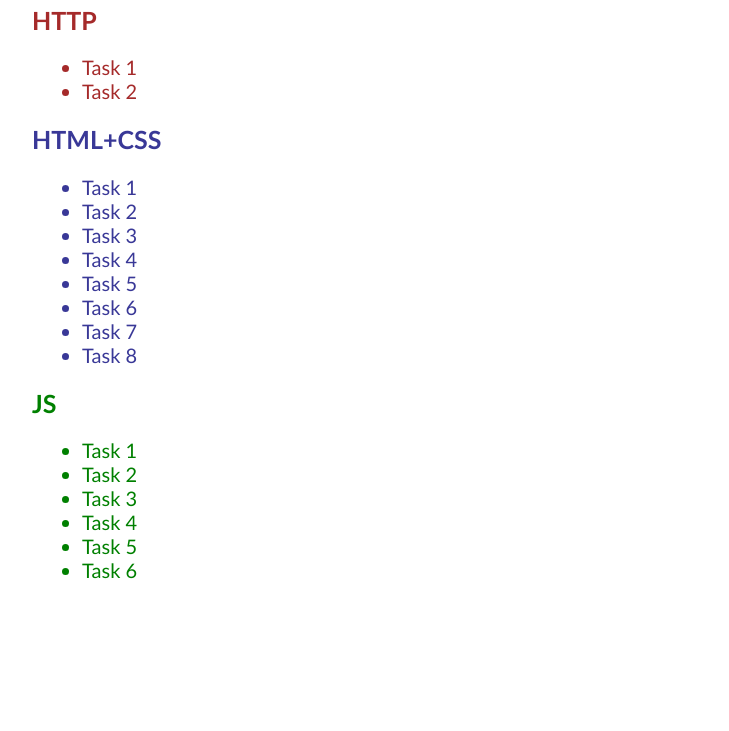
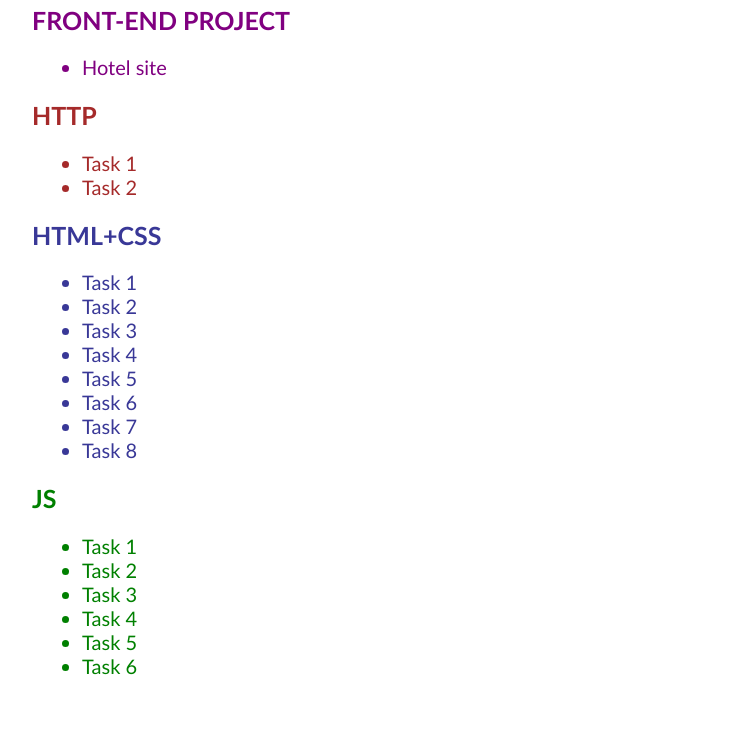
Before and after one commit to dimakruhlyi/FE, a plain HTML site: page index.html in a window 1280 px wide. Shown: the part 69-800 px from the top of the page, without its empty margins (48-777 px from the left). Drawn offline with Linux system fonts and the light colour scheme.

Commit message:
added project link

```diff
--- a/index.html
+++ b/index.html
@@ -31,6 +31,9 @@
   a{
     text-decoration: none;
   }
+  .project{
+    color: #800080;
+  }
   .http{
     color:brown;
   }
@@ -44,6 +47,10 @@
 </head>
 <body>
   <h1>Navigation</h1>
+  <h2 class="project">FRONT-END PROJECT</h2>
+  <ul class="project">
+    <li><a target="_blank" href="https://dimakruhlyi.github.io/final-project-hotel/" class="project">Hotel site</a></li>
+  </ul>
   <h2 class="http">HTTP</h2>
   <ul class="http">
     <li><a target="_blank" href="https://dimakruhlyi.github.io/FE/http/task_1/task_1.pdf" class="http">Task 1</a></li>
```
